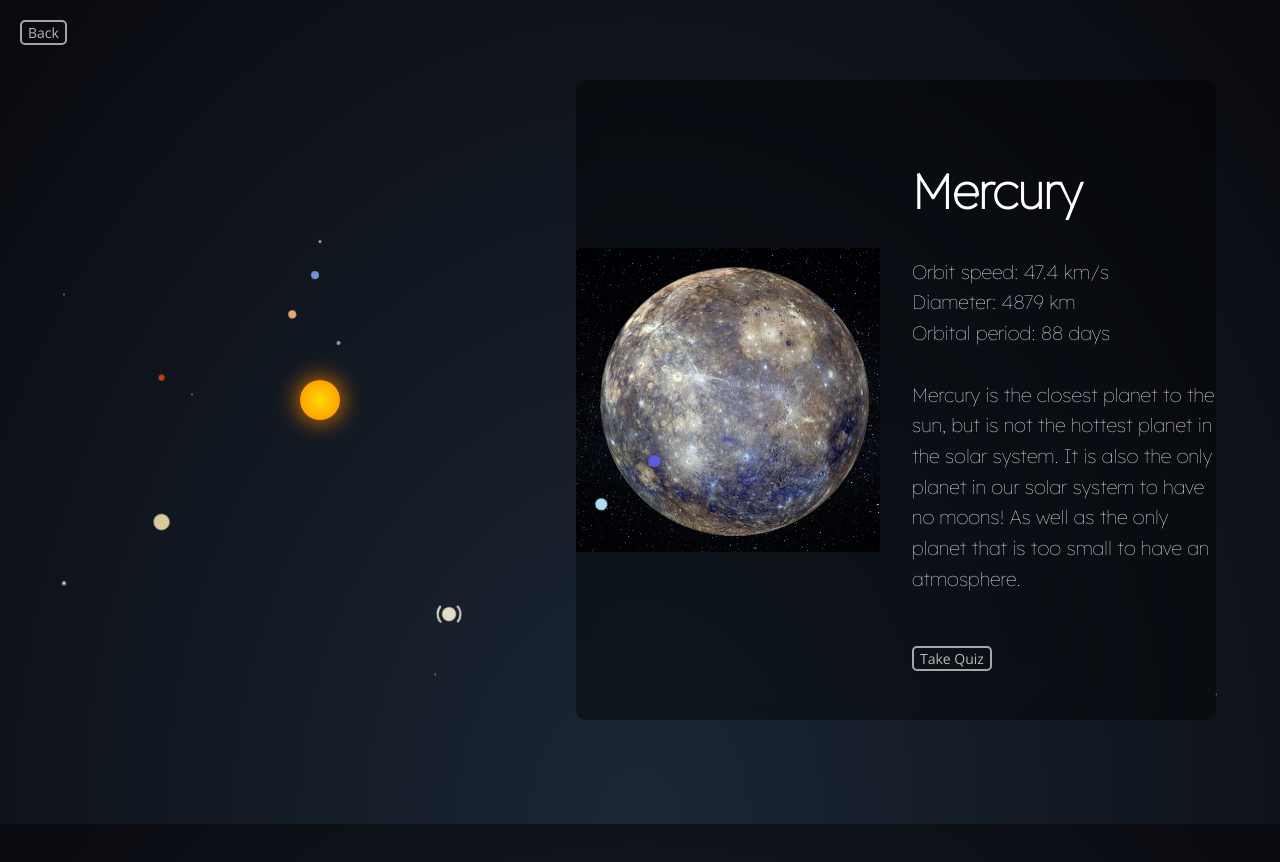
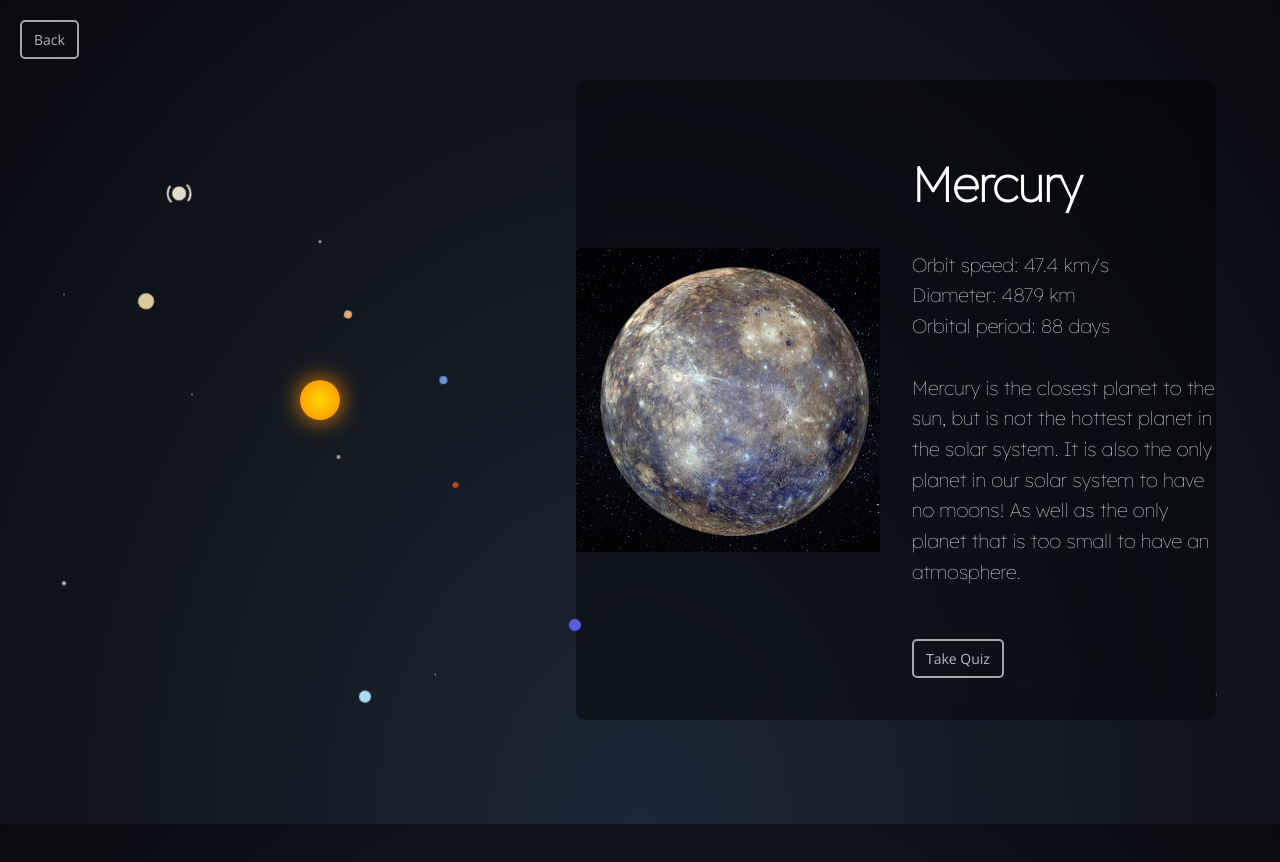
Before and after one commit to Creept21/RedStone, a plain HTML site: page index.html in a window 1280 px wide. Both pictures are taken after a click on the button "Mercury". Drawn offline with nearby package versions, Linux system fonts and the light colour scheme.

Commit message:
Update style.css

```diff
--- a/style.css
+++ b/style.css
@@ -336,6 +336,7 @@ a:hover::after {
     -webkit-user-select: none;
     -webkit-touch-callout: none;
     -ms-user-select: none;
+    padding: 8px 12px;
 }
 
 .options-button:hover, .quiz-button:hover, .submit-button:hover, .close-quiz-button:hover, .back-button:hover {
@@ -621,6 +622,7 @@ a:hover::after {
     -webkit-user-select: none;
     -webkit-touch-callout: none;
     -ms-user-select: none;
+    cursor: pointer;
 }
 
 .info-item:hover {
@@ -686,14 +688,16 @@ a:hover::after {
     box-shadow: 0 0 25px #ff8c00;
 }
 
-.info-page-mercury { width: 4px; height: 4px; background-color: #9f9f9f; animation: info-page-mercury-anim var(--mercurySpeed) linear infinite; }
-.info-page-venus   { width: 8px; height: 8px; background-color: #e6a876; animation: info-page-venus-anim var(--venusSpeed) linear infinite; }
-.info-page-earth   { width: 8px; height: 8px; background-color: #6b93d6; animation: info-page-earth-anim var(--earthSpeed) linear infinite; }
-.info-page-mars    { width: 6px; height: 6px; background-color: #c1440e; animation: info-page-mars-anim var(--marsSpeed) linear infinite; }
-.info-page-jupiter { width: 16px; height: 16px; background-color: #d8ca9d; animation: info-page-jupiter-anim var(--jupiterSpeed) linear infinite; }
-.info-page-saturn  { width: 14px; height: 14px; background-color: #e3dccb; animation: info-page-saturn-anim var(--saturnSpeed) linear infinite; }
-.info-page-uranus  { width: 12px; height: 12px; background-color: #afdbf5; animation: info-page-uranus-anim var(--uranusSpeed) linear infinite; }
-.info-page-neptune { width: 12px; height: 12px; background-color: #5b5ddf; animation: info-page-neptune-anim var(--neptuneSpeed) linear infinite; }
+/* Updated animation durations to be faster for the mini solar system */
+.info-page-mercury { width: 4px; height: 4px; background-color: #9f9f9f; animation: info-page-mercury-anim calc(var(--mercurySpeed) / 4) linear infinite; }
+.info-page-venus   { width: 8px; height: 8px; background-color: #e6a876; animation: info-page-venus-anim calc(var(--venusSpeed) / 4) linear infinite; }
+.info-page-earth   { width: 8px; height: 8px; background-color: #6b93d6; animation: info-page-earth-anim calc(var(--earthSpeed) / 4) linear infinite; }
+.info-page-mars    { width: 6px; height: 6px; background-color: #c1440e; animation: info-page-mars-anim calc(var(--marsSpeed) / 4) linear infinite; }
+.info-page-jupiter { width: 16px; height: 16px; background-color: #d8ca9d; animation: info-page-jupiter-anim calc(var(--jupiterSpeed) / 4) linear infinite; }
+.info-page-saturn  { width: 14px; height: 14px; background-color: #e3dccb; animation: info-page-saturn-anim calc(var(--saturnSpeed) / 4) linear infinite; }
+.info-page-uranus  { width: 12px; height: 12px; background-color: #afdbf5; animation: info-page-uranus-anim calc(var(--uranusSpeed) / 4) linear infinite; }
+.info-page-neptune { width: 12px; height: 12px; background-color: #5b5ddf; animation: info-page-neptune-anim calc(var(--neptuneSpeed) / 4) linear infinite; }
+
 
 .info-page-saturn::after {
     content: '';
```
